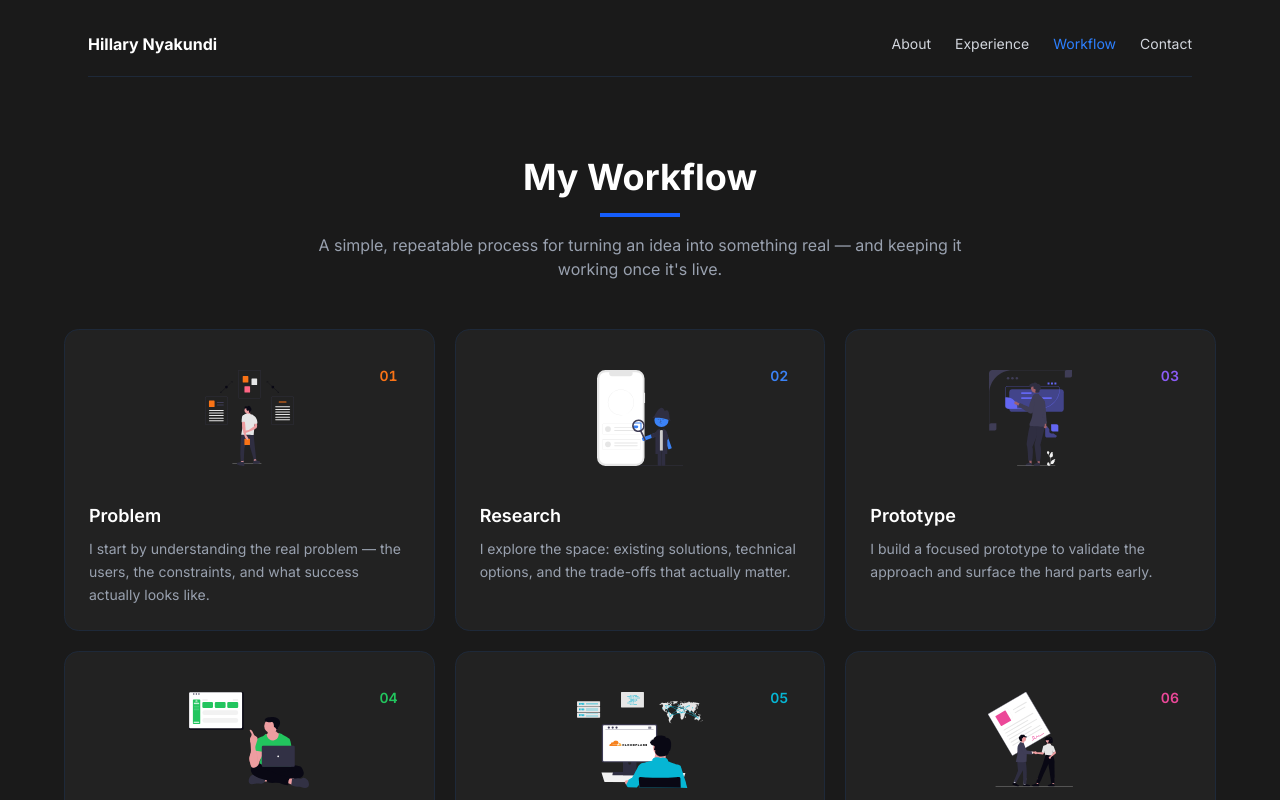
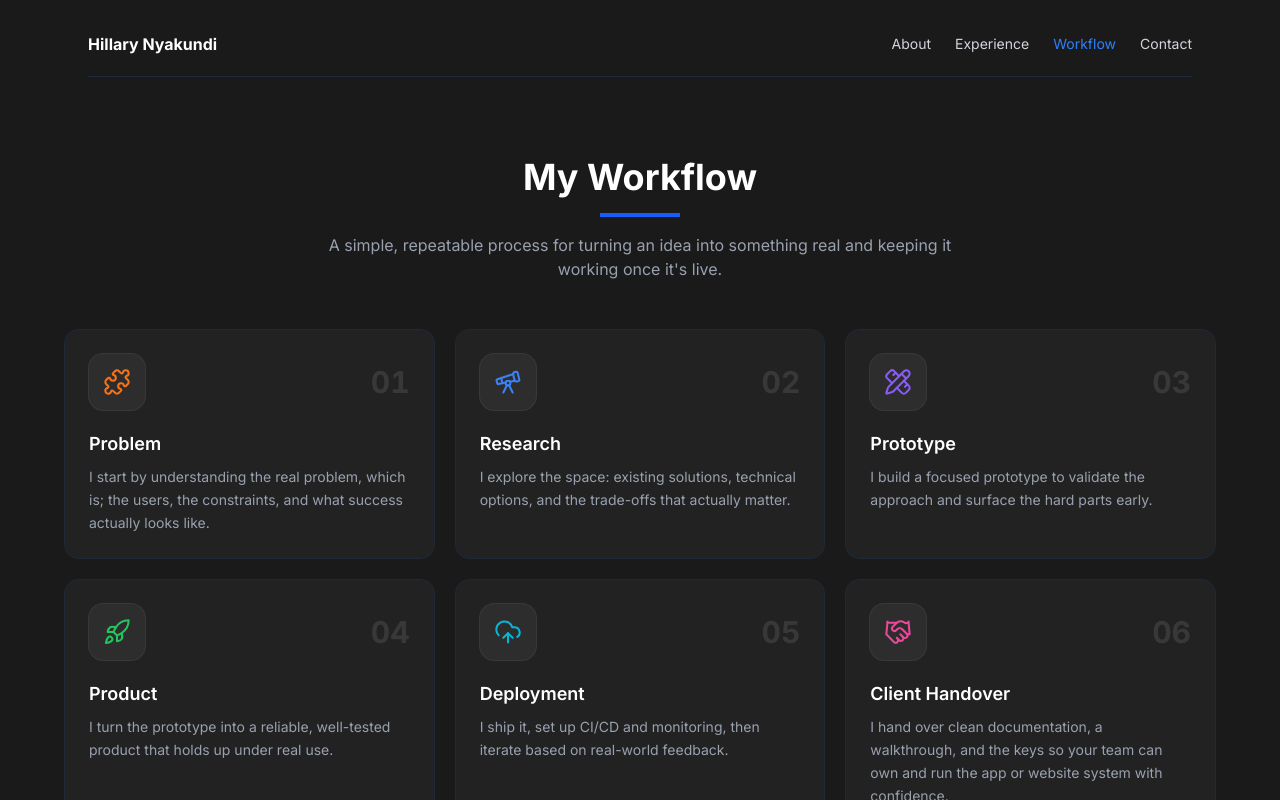
Before and after one commit to HillaryNyakundi/my-profile, a Next.js app: page /workflow in a window 1280 px wide. Shown: the top 800 px of the page. Built offline with nearby package versions, Linux system fonts and the light colour scheme; no server answers.

Commit message:
fix:workflow

```diff
--- a/components/Workflow.tsx
+++ b/components/Workflow.tsx
@@ -1,9 +1,17 @@
-import Image from 'next/image';
+import {
+  CloudUpload,
+  Handshake,
+  PencilRuler,
+  Puzzle,
+  Rocket,
+  Telescope,
+  type LucideIcon,
+} from 'lucide-react';
 
 type Step = {
   title: string;
   description: string;
-  image: string;
+  icon: LucideIcon;
   color: string;
 };
 
@@ -11,43 +19,43 @@ const steps: Step[] = [
   {
     title: 'Problem',
     description:
-      'I start by understanding the real problem — the users, the constraints, and what success actually looks like.',
-    image: '/workflow/problem.svg',
+      'I start by understanding the real problem, which is; the users, the constraints, and what success actually looks like.',
+    icon: Puzzle,
     color: '#f97316',
   },
   {
     title: 'Research',
     description:
       'I explore the space: existing solutions, technical options, and the trade-offs that actually matter.',
-    image: '/workflow/research.svg',
+    icon: Telescope,
     color: '#3b82f6',
   },
   {
     title: 'Prototype',
     description:
       'I build a focused prototype to validate the approach and surface the hard parts early.',
-    image: '/workflow/prototype.svg',
+    icon: PencilRuler,
     color: '#8b5cf6',
   },
   {
     title: 'Product',
     description:
       'I turn the prototype into a reliable, well-tested product that holds up under real use.',
-    image: '/workflow/product.svg',
+    icon: Rocket,
     color: '#22c55e',
   },
   {
     title: 'Deployment',
     description:
       'I ship it, set up CI/CD and monitoring, then iterate based on real-world feedback.',
-    image: '/workflow/deployment.svg',
+    icon: CloudUpload,
     color: '#06b6d4',
   },
   {
     title: 'Client Handover',
     description:
-      'I hand over clean documentation, a walkthrough, and the keys — so your team can own and run it with confidence.',
-    image: '/workflow/handover.svg',
+      'I hand over clean documentation, a walkthrough, and the keys so your team can own and run the app or website system with confidence.',
+    icon: Handshake,
     color: '#ec4899',
   },
 ];
@@ -62,41 +70,39 @@ export default function Workflow() {
           </h2>
           <div className="w-16 sm:w-20 h-1 bg-blue-600 mx-auto" />
           <p className="text-gray-400 mt-3 sm:mt-4 text-sm sm:text-base max-w-2xl mx-auto">
-            A simple, repeatable process for turning an idea into something real
-            — and keeping it working once it&apos;s live.
+            A simple, repeatable process for turning an idea into something real and keeping it working once it&apos;s live.
           </p>
         </div>
 
         <div className="grid gap-5 sm:grid-cols-2 lg:grid-cols-3">
-          {steps.map((step, i) => (
+          {steps.map((step, i) => {
+            const Icon = step.icon;
+            return (
               <div
                 key={step.title}
-              className="rounded-xl border border-gray-800 bg-[#222] p-6 transition-colors hover:border-gray-700"
+                className="group rounded-xl border border-gray-800 bg-[#222] p-6 transition-colors hover:border-gray-700"
               >
-              <div className="relative mb-5 flex h-32 items-center justify-center rounded-lg">
-
-                <Image
-                  src={step.image}
-                  alt={`${step.title} illustration`}
-                  fill
-                  unoptimized
-                  sizes="(min-width: 1024px) 22rem, (min-width: 640px) 45vw, 90vw"
-                  className="object-contain p-4"
-                />
-                <span
-                  className="absolute right-3 top-3 text-sm font-semibold tabular-nums"
+                <div className="flex items-center justify-between">
+                  <div
+                    className="flex h-14 w-14 items-center justify-center rounded-xl bg-white/5 ring-1 ring-white/10 transition-transform group-hover:scale-105"
                     style={{ color: step.color }}
                   >
+                    <Icon className="h-7 w-7" strokeWidth={1.75} />
+                  </div>
+                  <span className="text-3xl font-bold tabular-nums text-white/10">
                     {String(i + 1).padStart(2, '0')}
                   </span>
                 </div>
 
-              <h3 className="text-lg font-semibold text-white">{step.title}</h3>
+                <h3 className="mt-5 text-lg font-semibold text-white">
+                  {step.title}
+                </h3>
                 <p className="mt-2 text-sm text-gray-400 leading-relaxed">
                   {step.description}
                 </p>
               </div>
-          ))}
+            );
+          })}
         </div>
       </div>
     </section>
```
Lines whose indentation alone changed are shown as unchanged.
